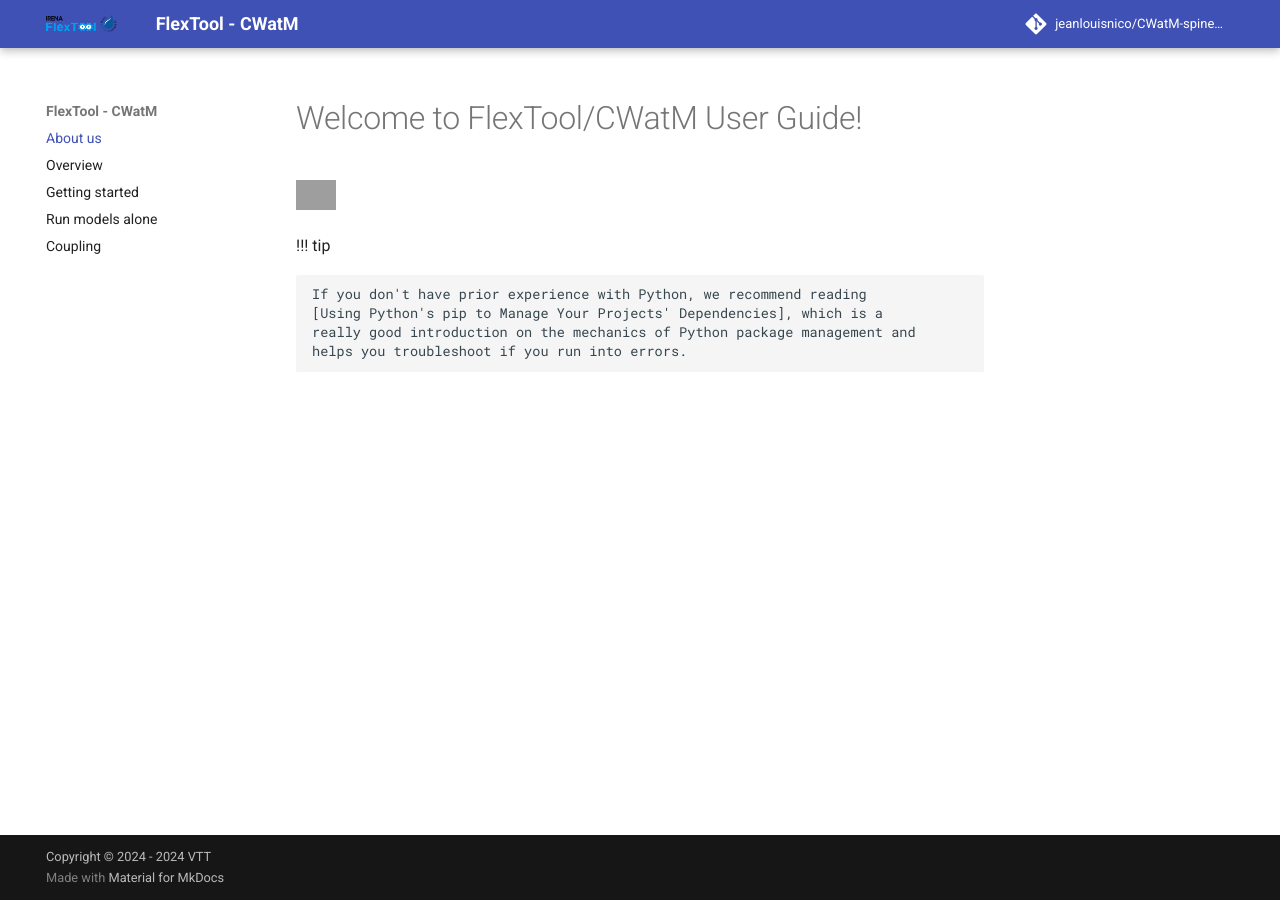
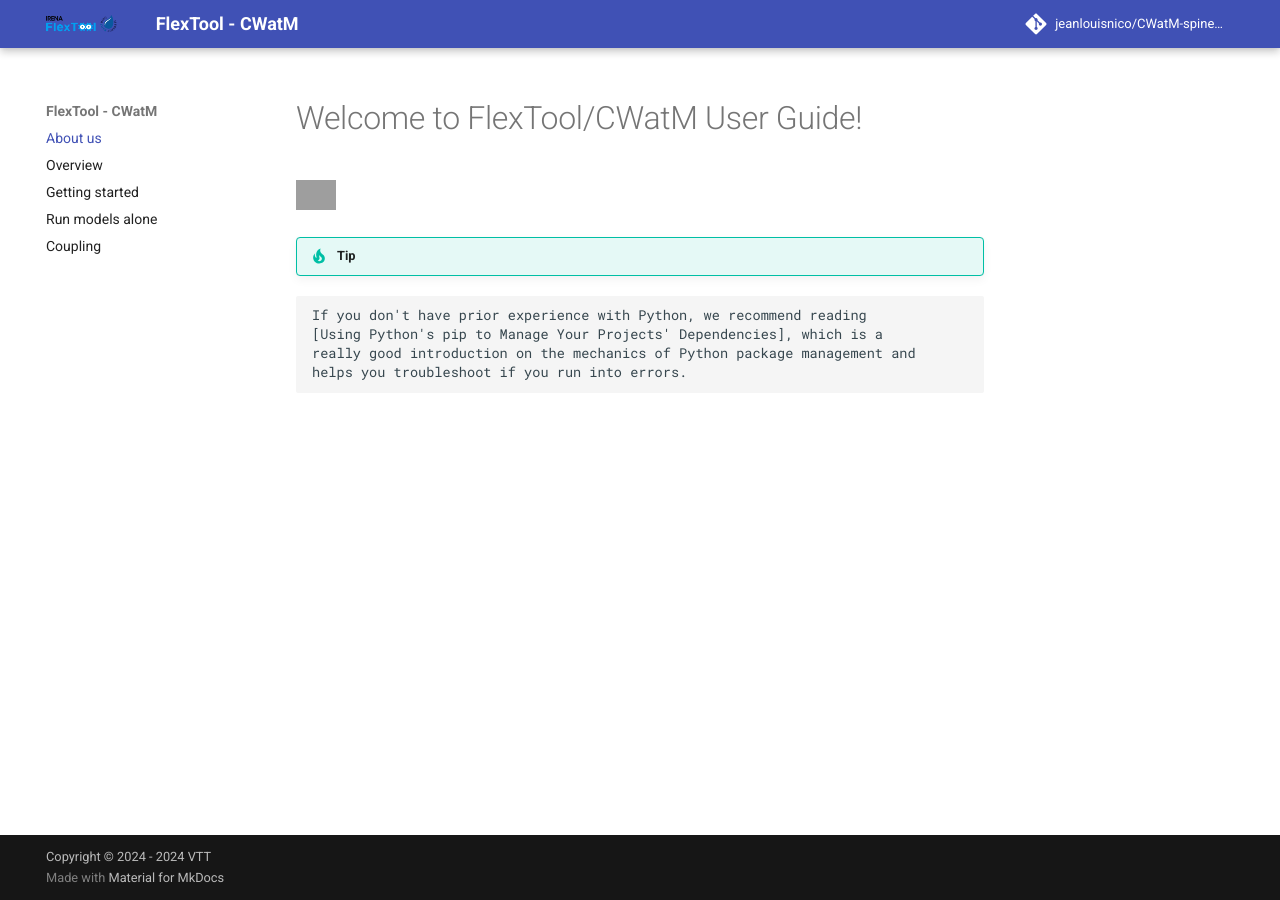
Before and after one commit to jeanlouisnico/CWatM-spinetoolbox, an MkDocs documentation site: the page built from docs/index.md, in a window 1280 px wide. Built offline with MkDocs 1.6.1 and Material for MkDocs 9.7.7, drawn with Linux system fonts in a browser that asks for light colours; comment, search, counter and statistics services are not loaded; some of the changed lines change nothing that is shown; grey boxes are pictures that could not be loaded.

Commit message:
adding extensions to md

```diff
--- a/mkdocs.yml
+++ b/mkdocs.yml
@@ -34,6 +34,27 @@
   - mkdocs-video
   - plotly
 markdown_extensions:
+  - abbr
+  - admonition
+  - attr_list
+  - def_list
+  - footnotes
+  - md_in_html
+  - pymdownx.inlinehilite
+  - pymdownx.keys
+  - pymdownx.tabbed:
+      alternate_style: true
+      combine_header_slug: true
+      slugify: !!python/object/apply:pymdownx.slugs.slugify
+        kwds:
+          case: lower
+  - pymdownx.tasklist:
+      custom_checkbox: true
+  - pymdownx.tilde
+  - pymdownx.highlight:
+      anchor_linenums: true
+      line_spans: __span
+      pygments_lang_class: true
   - pymdownx.superfences:
       custom_fences:
         - name: mermaid
```
